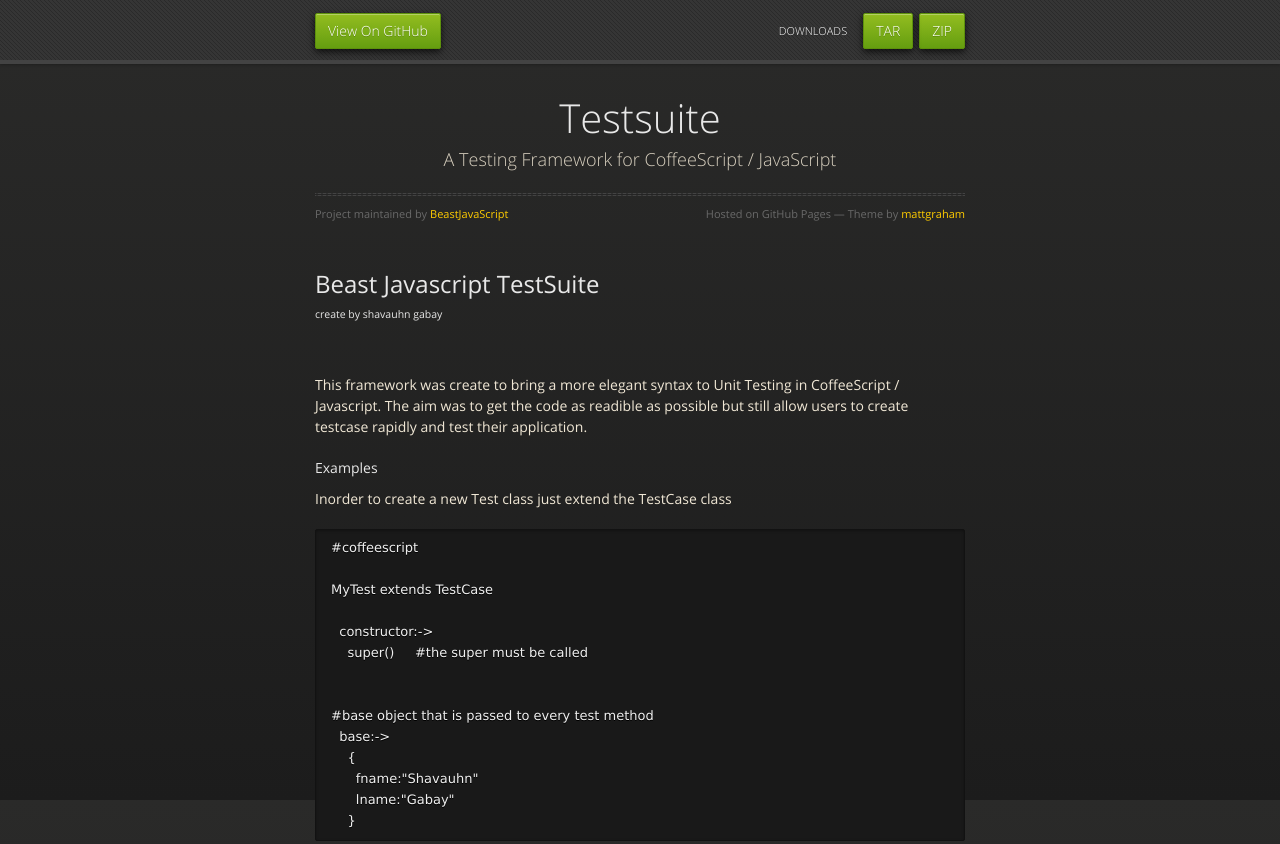
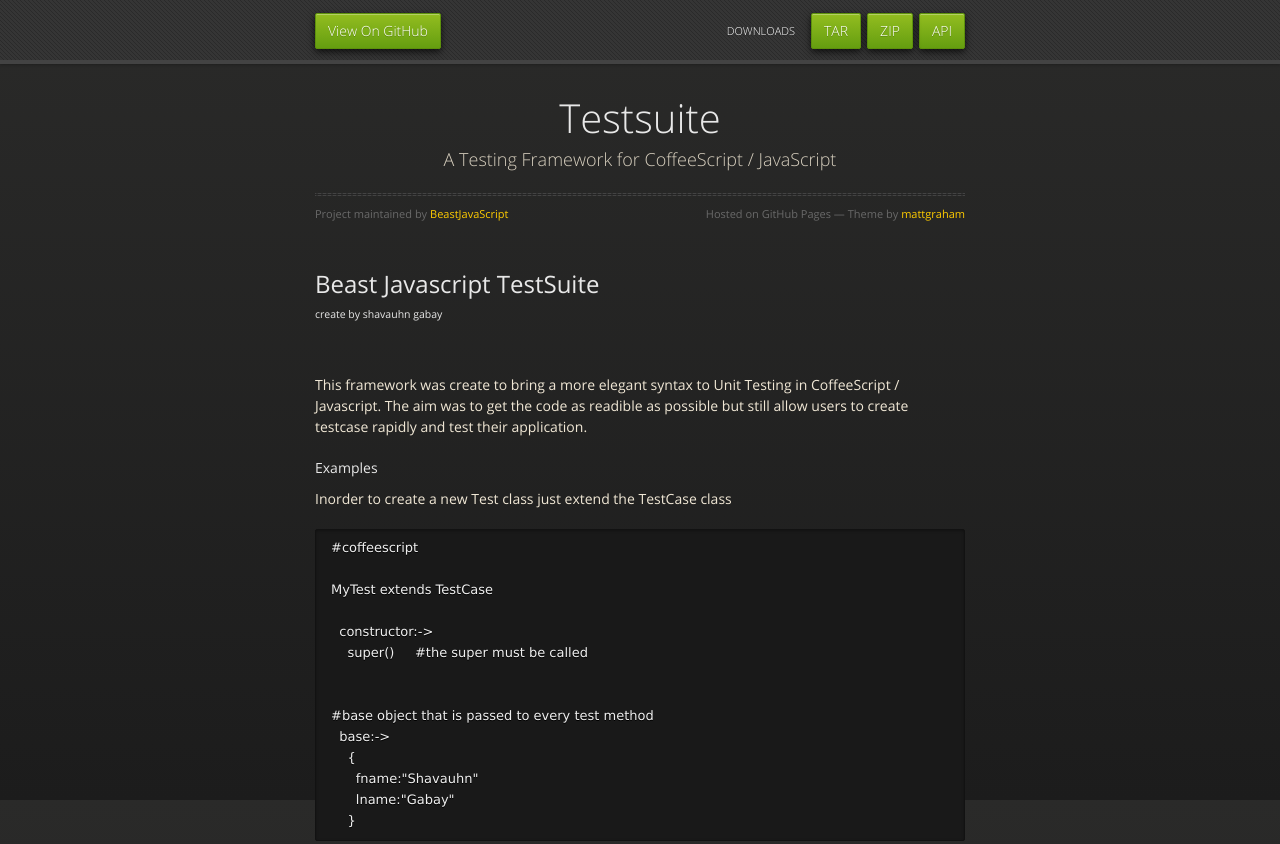
Before and after one commit to BeastJavaScript/TestSuite, a plain HTML site: page index.html in a window 1280 px wide. Shown: the top 844 px of the page. Drawn offline with nearby package versions, Linux system fonts and the light colour scheme.

Commit message:
added api

```diff
--- a/index.html
+++ b/index.html
@@ -21,6 +21,7 @@
       <div id="header">
         <nav>
           <li class="fork"><a href="https://github.com/BeastJavaScript/TestSuite">View On GitHub</a></li>
+          <li class="downloads"><a href="https://github.com/BeastJavaScript/TestSuite/zipball/master">API</a></li>
           <li class="downloads"><a href="https://github.com/BeastJavaScript/TestSuite/zipball/master">ZIP</a></li>
           <li class="downloads"><a href="https://github.com/BeastJavaScript/TestSuite/tarball/master">TAR</a></li>
           <li class="title">DOWNLOADS</li>
```
